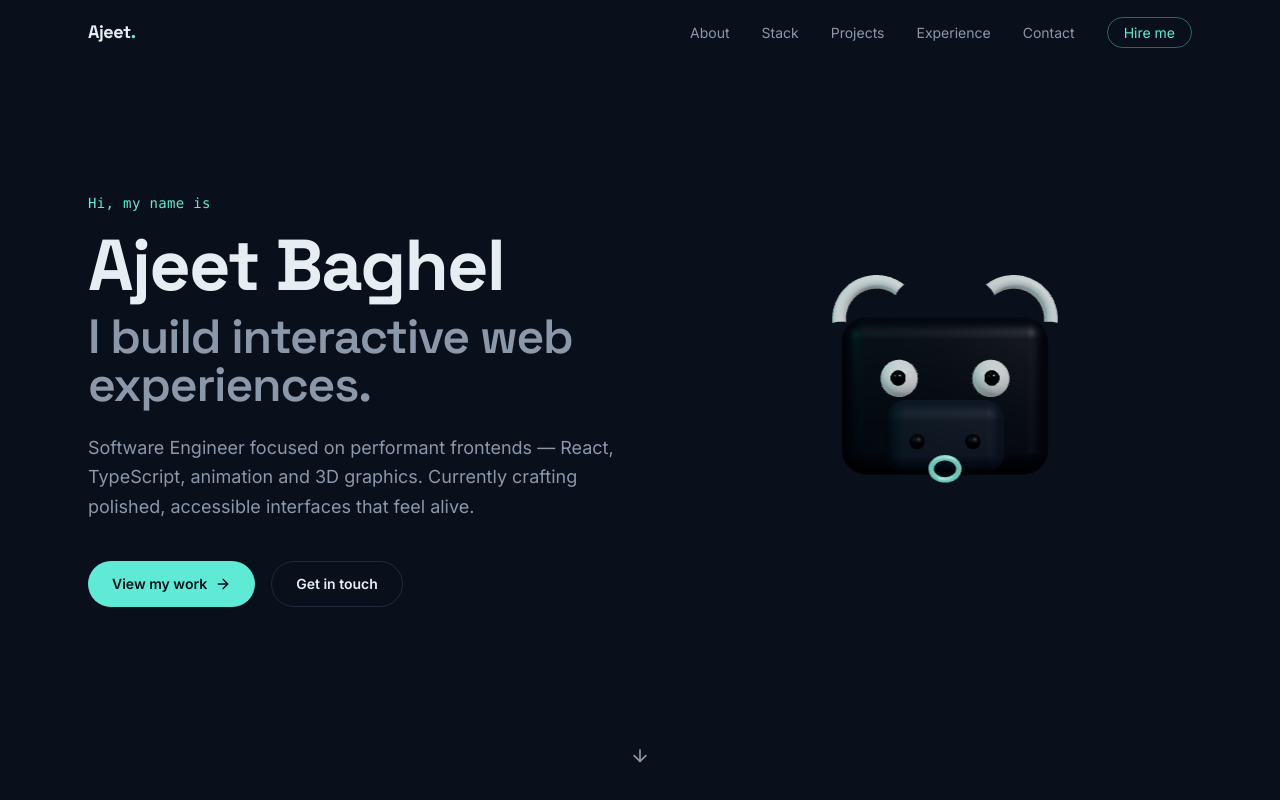
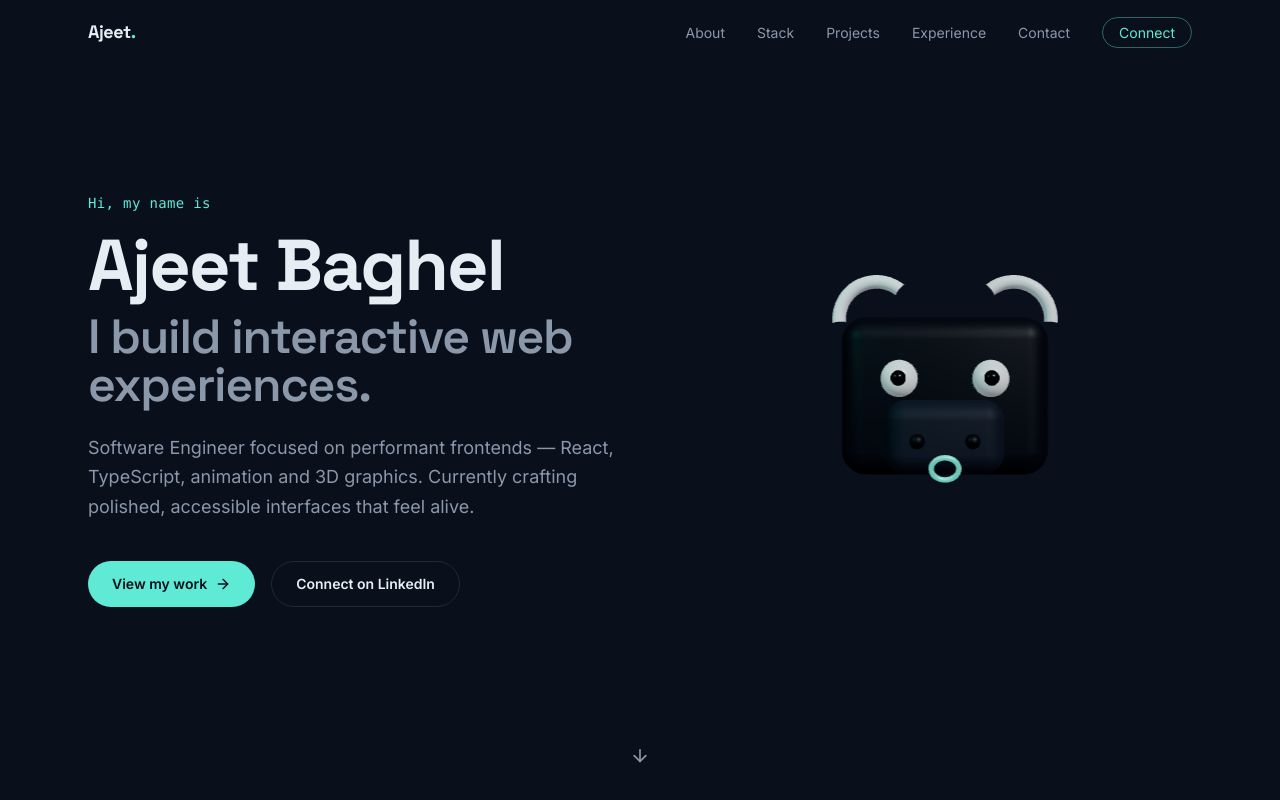
Before and after one commit to Ajeet-Baghel/portfolio, a React (Vite) app: page / in a window 1280 px wide. Shown: the top 800 px of the page. Built offline with nearby package versions, Linux system fonts and the light colour scheme.

Commit message:
feat: link connect CTAs to linkedin profile

```diff
--- a/src/components/Hero.tsx
+++ b/src/components/Hero.tsx
@@ -1,6 +1,9 @@
 import { motion, type Variants } from "framer-motion";
 import { ArrowDown, ArrowRight } from "lucide-react";
 import BullCharacter from "./BullCharacter";
+import { profile } from "../data/profile";
+
+const linkedin = profile.socials.find((s) => s.label === "LinkedIn")!.url;
 
 const container: Variants = {
   hidden: {},
@@ -64,10 +67,12 @@ export default function Hero() {
             />
           </a>
           <a
-            href="#contact"
+            href={linkedin}
+            target="_blank"
+            rel="noopener noreferrer"
             className="inline-flex items-center rounded-full border border-border px-6 py-3 text-sm font-semibold text-foreground transition-colors hover:border-accent/50 hover:text-accent"
           >
-            Get in touch
+            Connect on LinkedIn
           </a>
         </motion.div>
       </motion.div>
--- a/src/components/Navbar.tsx
+++ b/src/components/Navbar.tsx
@@ -1,5 +1,8 @@
 import { useEffect, useState } from "react";
 import { Menu, X } from "lucide-react";
+import { profile } from "../data/profile";
+
+const linkedin = profile.socials.find((s) => s.label === "LinkedIn")!.url;
 
 const links = [
   { href: "#about", label: "About" },
@@ -50,10 +53,12 @@ export default function Navbar() {
           ))}
           <li>
             <a
-              href="#contact"
+              href={linkedin}
+              target="_blank"
+              rel="noopener noreferrer"
               className="rounded-full border border-accent/40 px-4 py-1.5 text-sm text-accent transition-colors hover:bg-accent-soft"
             >
-              Hire me
+              Connect
             </a>
           </li>
         </ul>
```
